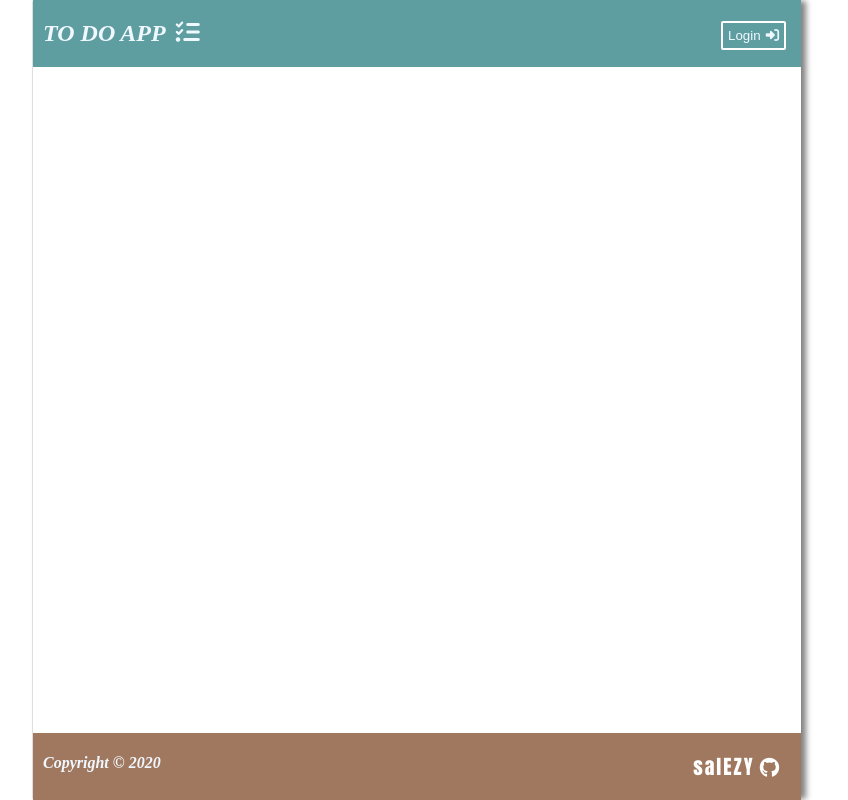
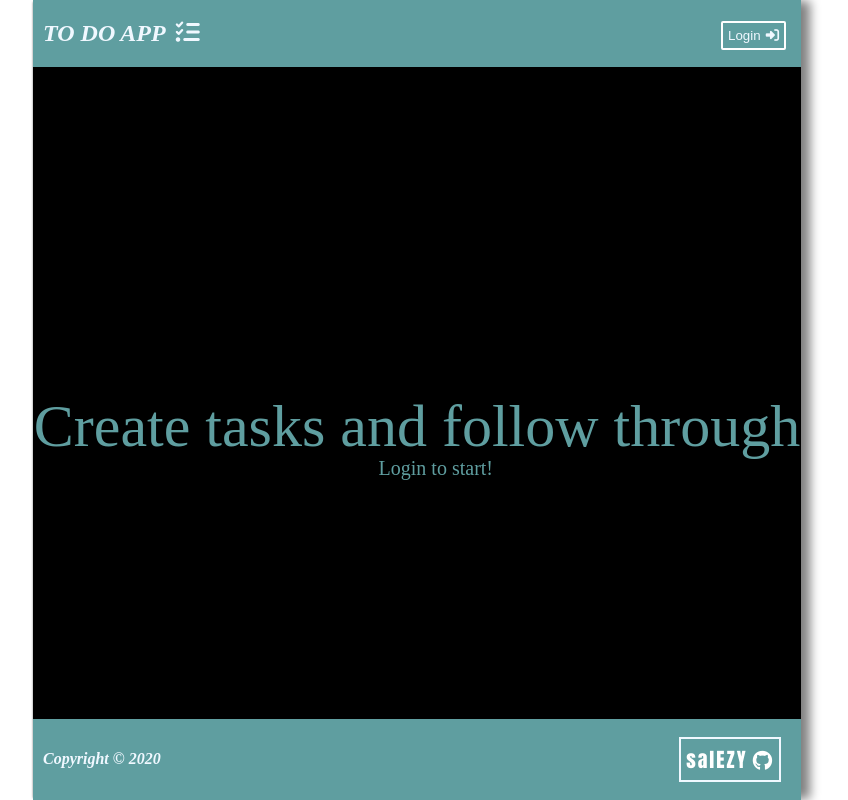
Before and after one commit to salEZY/TO-DO-app, a website built with webpack: page index.html in a window 1280 px wide. Shown: the whole page, without its empty margins (223-1071 px from the left). Built offline with nearby package versions, Linux system fonts and the light colour scheme.

Commit message:
start intro section

```diff
--- a/assets/css/style.css
+++ b/assets/css/style.css
@@ -12,8 +12,8 @@ body {
     box-shadow:
     0 -6px white,
     0 6px white,
-    6px 0 6px -1px grey,
-    -1px 0 1.5px -1px gray;
+    10px 0 10px -1px grey,
+    -2px 0 2px -2px gray;
 }
 header, footer {
     background-color: cadetblue;
@@ -25,9 +25,6 @@ li {
 }
 h2, h4 {
     margin-left: 10px;
-}
-header {
-    margin-bottom: 50px;
 }
 #log, #reg {
     margin-right: 15px;
@@ -41,9 +38,12 @@ header {
     font-size: 20px;
     letter-spacing: 2px;
     font-style: normal;
+    border: 2px solid aliceblue;
+    padding: 5px;
 }
 .git:hover {
-    color: cadetblue
+    color: cadetblue;
+    background-color: aliceblue;
 }
 .btn {
     border: 1px solid white;
@@ -62,6 +62,7 @@ header {
     display: flex;
     flex-direction: row;
     justify-content: space-evenly;
+    margin-top: 40px;
 }
 #task-form label {
     margin-top: 5px;
@@ -168,9 +169,30 @@ footer {
     left: 0;
     bottom: 0;
     width: 100%;
-    background-color: #a0785f;
+    background-color: cadetblue;
+    color: aliceblue;
   }
-
+  .intro-section {
+      display: flex;
+      width: 100%;
+      height: 90vh;
+      text-align: center;
+      background-color: black;
+      margin: 0 auto;
+  }
+  .intro-section p, .intro-section span {
+      color: cadetblue;
+  }
+  .intro-section p {
+      font-size: 60px;
+      margin: auto;
+  }
+  .intro-section span {
+      font-size: 20px;
+      position: absolute;
+      bottom: 40%;
+      left: 45%;
+  }
   @media only screen and (max-width: 767px) {
       #container {
           width: 90%;
--- a/package.json
+++ b/package.json
@@ -23,7 +23,7 @@
     "style-loader": "^1.2.1",
     "webpack": "^4.43.0",
     "webpack-cli": "^3.3.11",
-    "webpack-dev-server": "^3.10.3"
+    "webpack-dev-server": "^3.11.0"
   },
   "repository": {
     "type": "",
--- /dev/null
+++ b/src/components/Intro.js
@@ -0,0 +1,15 @@
+const div = document.createElement('div')
+div.className = 'intro-section'
+
+export const Intro = () => {
+    const p = document.createElement('p')
+    p.textContent = 'Create tasks and follow through'
+    const span = document.createElement('span')
+    span.textContent = 'Login to start!'
+    div.append(p, span)
+    return div
+}
+
+export const hideIntro = (bool) => {
+    bool ? div.style.display = 'none' : div.style.display = 'block'
+}
--- a/src/components/Nav.js
+++ b/src/components/Nav.js
@@ -1,4 +1,5 @@
 import { displayMain } from '../layouts/Main'
+import { hideIntro } from '../components/Intro'
 
 export const Nav = () => {
     const ul = document.createElement('ul')
@@ -9,6 +10,7 @@ export const Nav = () => {
     loginBtn.className = 'btn'
     loginBtn.textContent = 'Login'
     loginBtn.addEventListener('click', () => {
+        hideIntro(true)
         loginBtn.style.display = 'none'
         registerBtn.style.display = 'block'
         displayMain(true)
@@ -24,7 +26,7 @@ export const Nav = () => {
     registerBtn.className = 'btn'
     registerBtn.textContent = 'Logout'
     registerBtn.addEventListener('click', () => {
-
+        hideIntro(false)
         loginBtn.style.display = 'block'
         registerBtn.style.display = 'none'
         displayMain(false)
--- a/src/index.js
+++ b/src/index.js
@@ -1,9 +1,11 @@
 import { Header } from './layouts/Header'
+import { Intro } from './components/Intro'
 import { Main } from './layouts/Main'
 import { Footer } from './layouts/Footer'
 
 const app = document.querySelector('#app')
 
 app.appendChild(Header())
+app.appendChild(Intro())
 app.appendChild(Main())
 app.appendChild(Footer())
--- a/src/layouts/Footer.js
+++ b/src/layouts/Footer.js
@@ -2,6 +2,7 @@ export const Footer = () => {
     const footer = document.createElement('footer')
     footer.style = 'display: flex; flex-direction: row; justify-content: space-between'
     const h4 = document.createElement('h4')
+    h4.style.paddingTop = '10px'
     h4.textContent = `Copyright \u00A9 2020`
     const git = document.createElement('a')
     git.className = 'git'
```
Also changed, not shown: 1 other file.
